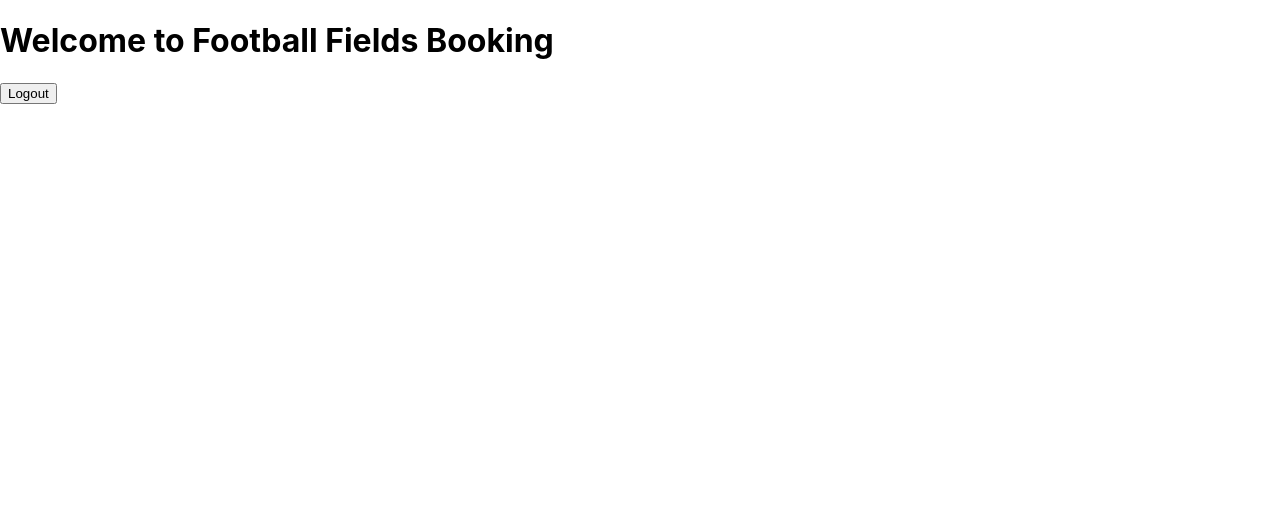
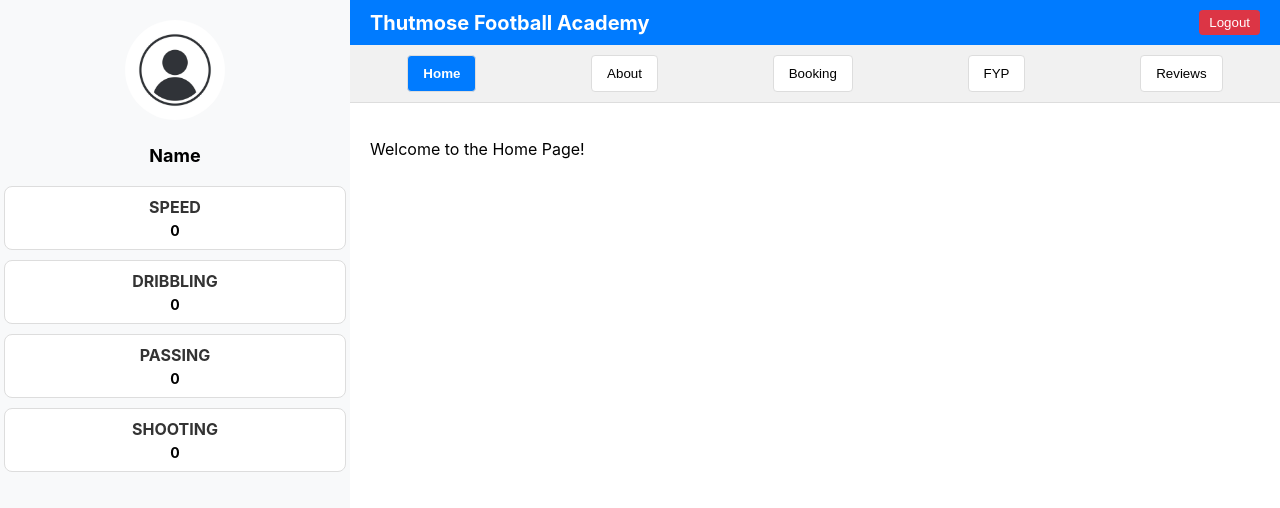
Before and after one commit to aahmedfahmii/frontend, a React (Create React App) app: page /home in a window 1280 px wide. Shown: the top 508 px of the page. Built offline with nearby package versions, Linux system fonts and the light colour scheme; no server answers; sample sign-in values are in the browser's storage.

Commit message:
added home page and handling user data response.

```diff
--- a/src/App.js
+++ b/src/App.js
@@ -2,7 +2,7 @@ import React from 'react';
 import { BrowserRouter as Router, Routes, Route, Navigate } from 'react-router-dom';
 import LoginView from './components/Login/Login';
 import RegisterView from './components/Register/RegisterPage';
-import HomeView from './components/HomeView'
+import HomePage from './components/Home/HomePage'
 
 const isAuthenticated = () => !!localStorage.getItem('token');
 
@@ -18,7 +18,7 @@ function App() {
           element={
             isAuthenticated() ? (
               <Routes>
-                <Route path="/home" element={<HomeView />} />
+                <Route path="/home" element={<HomePage />} />
               </Routes>
             ) : (
               <Navigate to="/login" />
--- /dev/null
+++ b/src/components/Home/HomePage.css
@@ -0,0 +1,132 @@
+/* Main Container */
+.home-container {
+    display: flex;
+    height: 100vh;
+    margin: 0;
+  }
+
+  /* Sidebar */
+  .sidebar {
+    width: 25%;
+    background-color: #f8f9fa;
+    padding: 20px;
+    display: flex;
+    flex-direction: column;
+    align-items: center;
+  }
+
+  .profile-picture {
+    width: 100px;
+    height: 100px;
+    border-radius: 50%;
+    object-fit: cover;
+    margin-bottom: 10px;
+  }
+
+  .user-name {
+    font-size: 18px;
+    font-weight: bold;
+    margin-bottom: 20px;
+  }
+
+  .attribute-card {
+    background: #fff;
+    border: 1px solid #ddd;
+    border-radius: 8px;
+    padding: 10px 15px;
+    margin-bottom: 10px;
+    width: 100%;
+    text-align: center;
+  }
+
+  .attribute-card h4 {
+    margin: 0;
+    font-size: 16px;
+    color: #333;
+  }
+
+  .attribute-card p {
+    margin: 5px 0 0;
+    font-size: 14px;
+    font-weight: bold;
+  }
+
+  /* Main Content */
+  .main-content {
+    width: 75%;
+    background: #ffffff;
+    display: flex;
+    flex-direction: column;
+  }
+
+  /* Navbar */
+  .navbar {
+    background: #007bff;
+    color: #fff;
+    padding: 10px 20px;
+    display: flex;
+    justify-content: space-between;
+    align-items: center;
+  }
+
+  .navbar h1 {
+    margin: 0;
+    font-size: 20px;
+  }
+
+  .logout-button {
+    background: #dc3545;
+    color: white;
+    border: none;
+    padding: 5px 10px;
+    border-radius: 4px;
+    cursor: pointer;
+  }
+
+  .logout-button:hover {
+    background: #c82333;
+  }
+
+  /* Tabs */
+  .tabs {
+    display: flex;
+    justify-content: space-around;
+    padding: 10px 0;
+    background: #f1f1f1;
+    border-bottom: 1px solid #ddd;
+  }
+
+  .tab {
+    background: #fff;
+    border: 1px solid #ddd;
+    border-radius: 4px;
+    padding: 10px 15px;
+    cursor: pointer;
+    transition: background-color 0.3s;
+  }
+
+  .tab:hover {
+    background: #e9ecef;
+  }
+
+  .content {
+    padding: 20px;
+  }
+  .tab {
+    background: #fff;
+    border: 1px solid #ddd;
+    border-radius: 4px;
+    padding: 10px 15px;
+    cursor: pointer;
+    transition: background-color 0.3s;
+  }
+
+  .tab:hover {
+    background: #e9ecef;
+  }
+
+  .tab.active {
+    background: #007bff;
+    color: #fff;
+    font-weight: bold;
+  }
--- /dev/null
+++ b/src/components/Home/HomePage.js
@@ -0,0 +1,119 @@
+
+
+import React, { useEffect, useState } from "react";
+import "./HomePage.css";
+
+const HomePage = () => {
+  const [userData, setUserData] = useState(null);
+  const [activeTab, setActiveTab] = useState("Home");
+
+  useEffect(() => {
+    fetch("http://localhost:5001/user/profile", {
+      method: "GET",
+      credentials: "include", // Include cookies in the request
+    })
+      .then((response) => {
+        if (!response.ok) throw new Error("Error fetching user profile");
+        return response.json();
+      })
+      .then((data) => setUserData(data))
+      .catch((error) => console.error(error));
+  }, []);
+
+   const renderContent = () => {
+    switch (activeTab) {
+      case "Home":
+        return <p>Welcome to the Home Page!</p>;
+      case "About":
+        return <p>About the Thutmose Football Academy.</p>;
+      case "Booking":
+        return <p>Book your next training session here.</p>;
+      case "FYP":
+        return <p>Final Year Projects are displayed here.</p>;
+      case "Reviews":
+        return <p>See what others are saying about us!</p>;
+      default:
+        return <p>Invalid tab selected.</p>;
+    }
+  };
+
+  return (
+    <div className="home-container">
+      {/* Sidebar */}
+      <div className="sidebar">
+        {userData?.PICTURE ? (
+          <img src={userData.PICTURE} alt="User" className="profile-picture" />
+        ) : (
+          <img src="/images/user.jpg" alt="Default User" className="profile-picture" />
+        )}
+        <h2 className="user-name">{userData?.NAME || "Name"}</h2>
+        <div className="attribute-card">
+          <h4>SPEED</h4>
+          <p>{userData?.SPEED || 0}</p>
+        </div>
+        <div className="attribute-card">
+          <h4>DRIBBLING</h4>
+          <p>{userData?.DRIBBLING || 0}</p>
+        </div>
+        <div className="attribute-card">
+          <h4>PASSING</h4>
+          <p>{userData?.PASSING || 0}</p>
+        </div>
+        <div className="attribute-card">
+          <h4>SHOOTING</h4>
+          <p>{userData?.SHOOTING || 0}</p>
+        </div>
+      </div>
+
+       <div className="main-content">
+         <div className="navbar">
+          <h1>Thutmose Football Academy</h1>
+          <button
+            className="logout-button"
+            onClick={() => {
+              localStorage.removeItem("token");
+              window.location.href = "/login";
+            }}
+          >
+            Logout
+          </button>
+        </div>
+         <div className="tabs">
+          <button
+            className={`tab ${activeTab === "Home" ? "active" : ""}`}
+            onClick={() => setActiveTab("Home")}
+          >
+            Home
+          </button>
+          <button
+            className={`tab ${activeTab === "About" ? "active" : ""}`}
+            onClick={() => setActiveTab("About")}
+          >
+            About
+          </button>
+          <button
+            className={`tab ${activeTab === "Booking" ? "active" : ""}`}
+            onClick={() => setActiveTab("Booking")}
+          >
+            Booking
+          </button>
+          <button
+            className={`tab ${activeTab === "FYP" ? "active" : ""}`}
+            onClick={() => setActiveTab("FYP")}
+          >
+            FYP
+          </button>
+          <button
+            className={`tab ${activeTab === "Reviews" ? "active" : ""}`}
+            onClick={() => setActiveTab("Reviews")}
+          >
+            Reviews
+          </button>
+        </div>
+         <div className="content">{renderContent()}</div>
+      </div>
+    </div>
+  );
+};
+
+export default HomePage;
--- a/src/components/HomeView.js
+++ /dev/null
@@ -1,17 +0,0 @@
-import React from 'react';
-
-const Home = () => {
-  const handleLogout = () => {
-    localStorage.removeItem('token');
-    window.location.href = '/login';
-  };
-
-  return (
-    <div>
-      <h1>Welcome to Football Fields Booking</h1>
-      <button onClick={handleLogout}>Logout</button>
-    </div>
-  );
-};
-
-export default Home;
--- a/src/components/Login/Login.js
+++ b/src/components/Login/Login.js
@@ -26,7 +26,9 @@ const Login = () => {
              });
 if(response.ok){
     const data = await response.json();
-    localStorage.setItem("token",data?.token)
+    console.log(data)
+     localStorage.setItem("token",data?.token)
+    document.cookie = `authToken=${data?.token}; path=/; max-age=3600; secure=false; samesite=strict`;
     navigate('/home');
 }
            else {
--- a/src/components/Register/RegisterPage.js
+++ b/src/components/Register/RegisterPage.js
@@ -24,7 +24,6 @@ const RegisterPage = () => {
   };
  useEffect(() => {
          document.body.classList.add("custom-body");
-
          return () => {
           document.body.classList.remove("custom-body");
         };
```
Also changed, not shown: src/components/Register/RegisterPage.css (+4 -5 lines), public/images/user.jpg (added).
